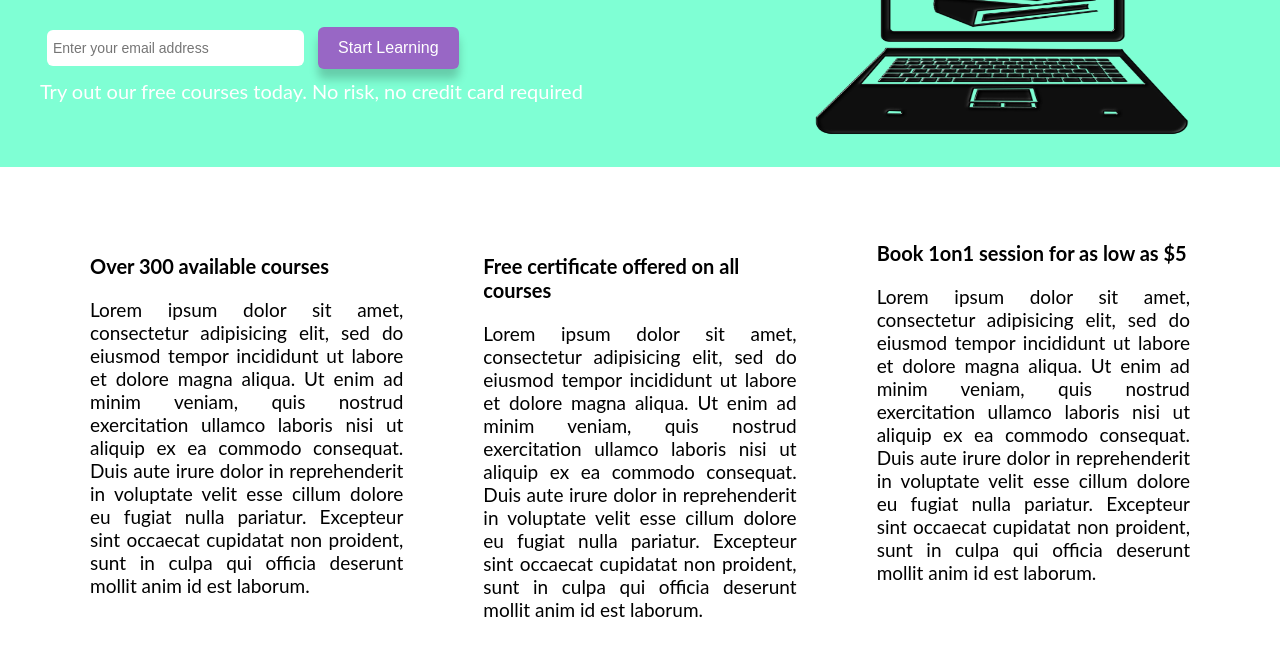
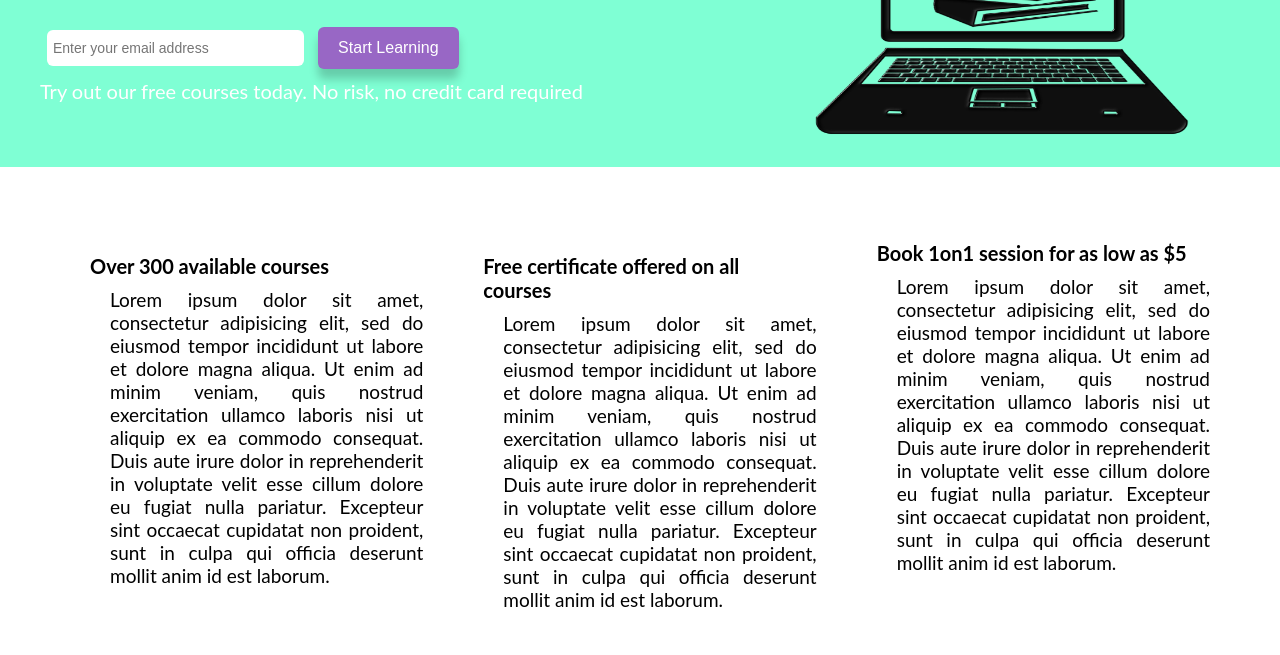
Before and after one commit to coolprogrammerarpit007/Course-landing-page, a plain HTML site: page index.html in a window 1280 px wide. Shown: the part 189-844 px from the top of the page. Drawn offline with Linux system fonts and the light colour scheme.

Commit message:
margin added

```diff
--- a/css/style.css
+++ b/css/style.css
@@ -240,6 +240,6 @@ Setting the grid container and creating two sections
   font-size: 19px;
   width: 100%;
   padding: 10px;
-  margin: 0, 20px;
+  margin: 0 20px;
   text-align: justify;
 }
```
